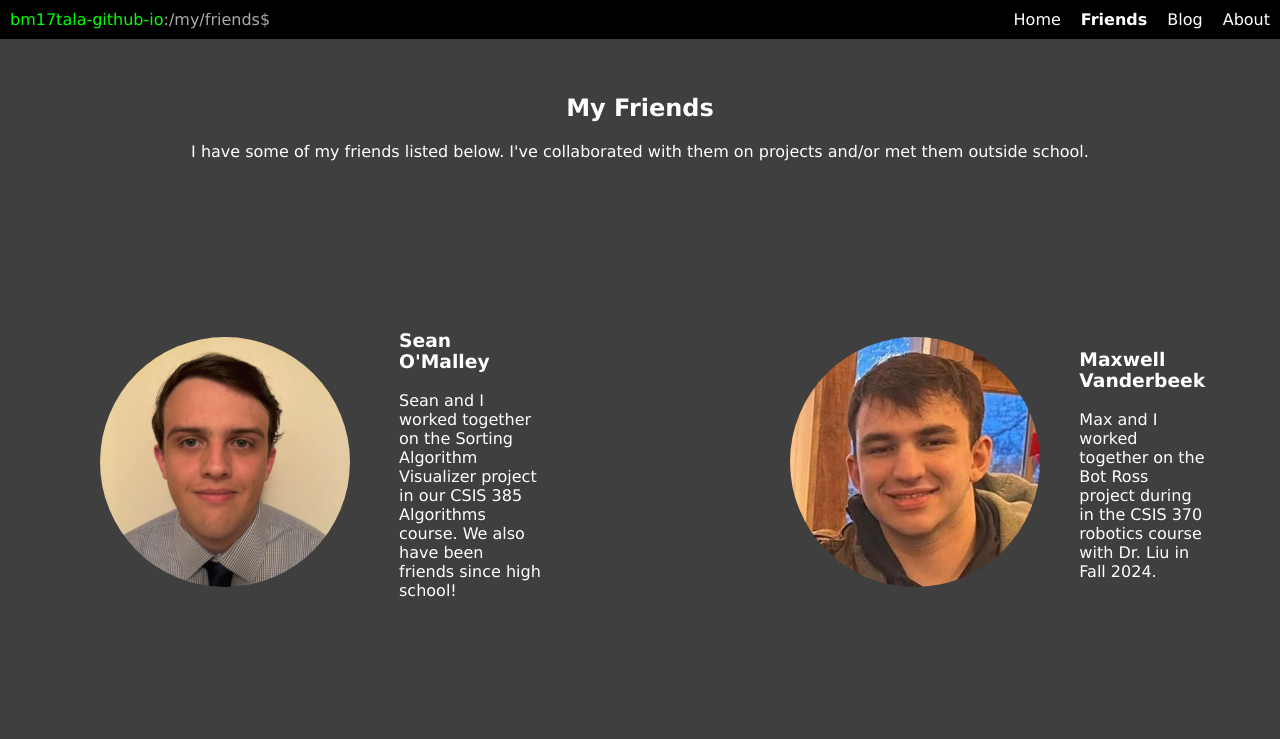
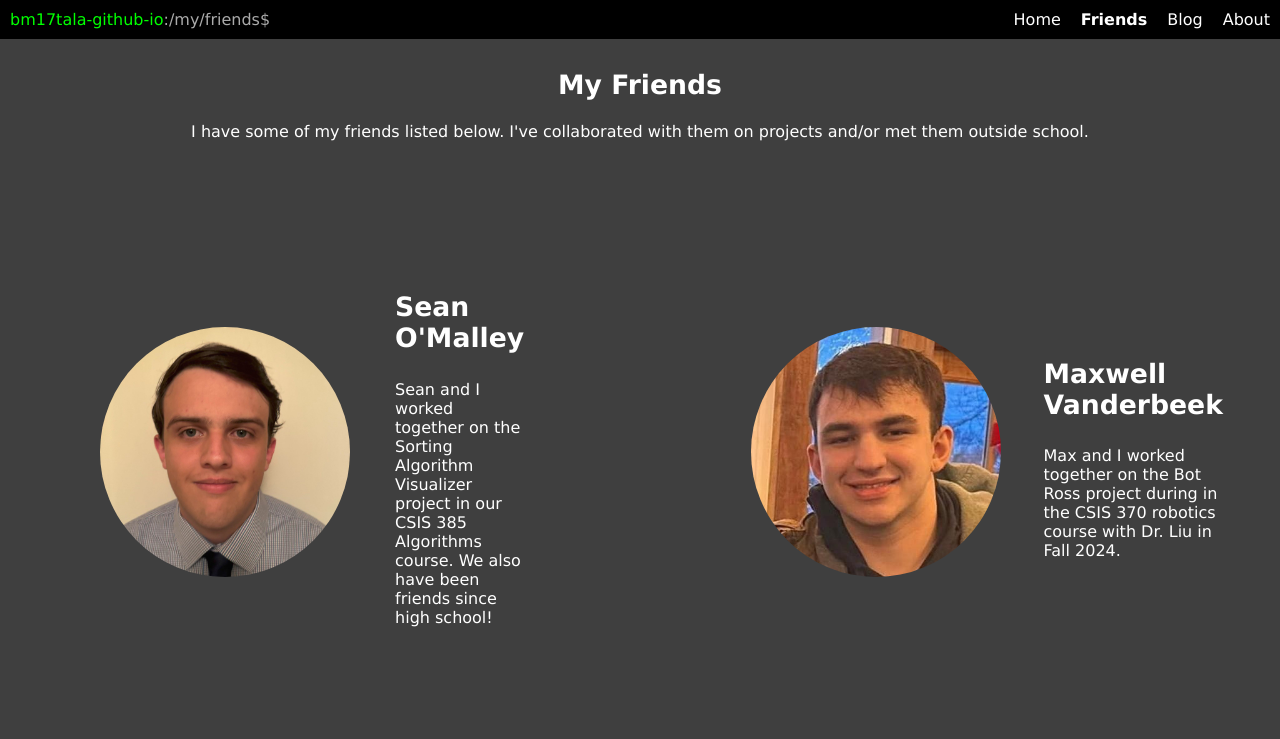
Before and after one commit to bm17tala/bm17tala.github.io, a plain HTML site: page friends.html in a window 1280 px wide. Shown: the top 739 px of the page. Drawn offline with Linux system fonts and the light colour scheme.

Commit message:
continue validation fixes

```diff
--- a/common_style.css
+++ b/common_style.css
@@ -5,7 +5,7 @@
 }
 
 
-body{
+html, body{
     animation: backgroundAnimation 30s infinite;
     color:white;
     margin:0px;
--- a/friends.html
+++ b/friends.html
@@ -32,6 +32,10 @@
             section > aside > img {
                 width:250px;
                 border-radius: 100%;
+            }
+
+            h1{
+                font-size: 20pt;
             }
 
             section > * {
```
